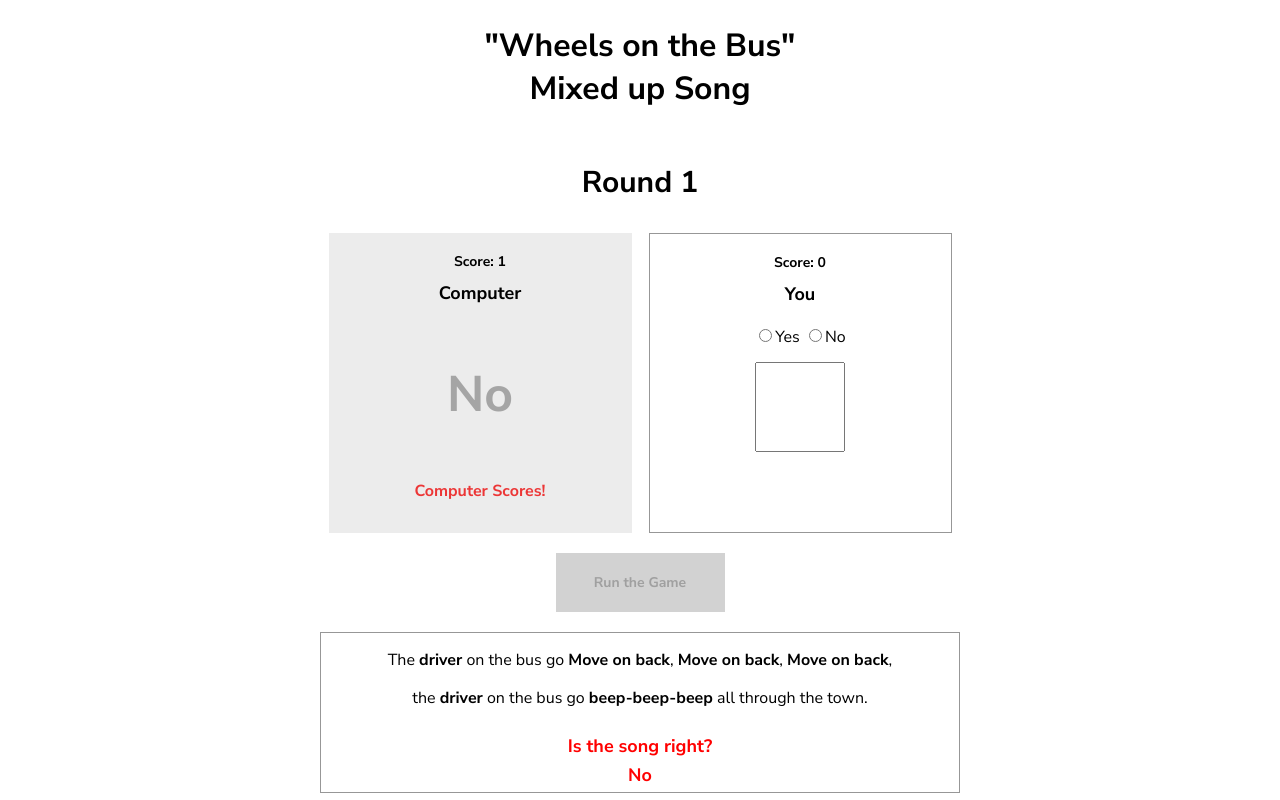
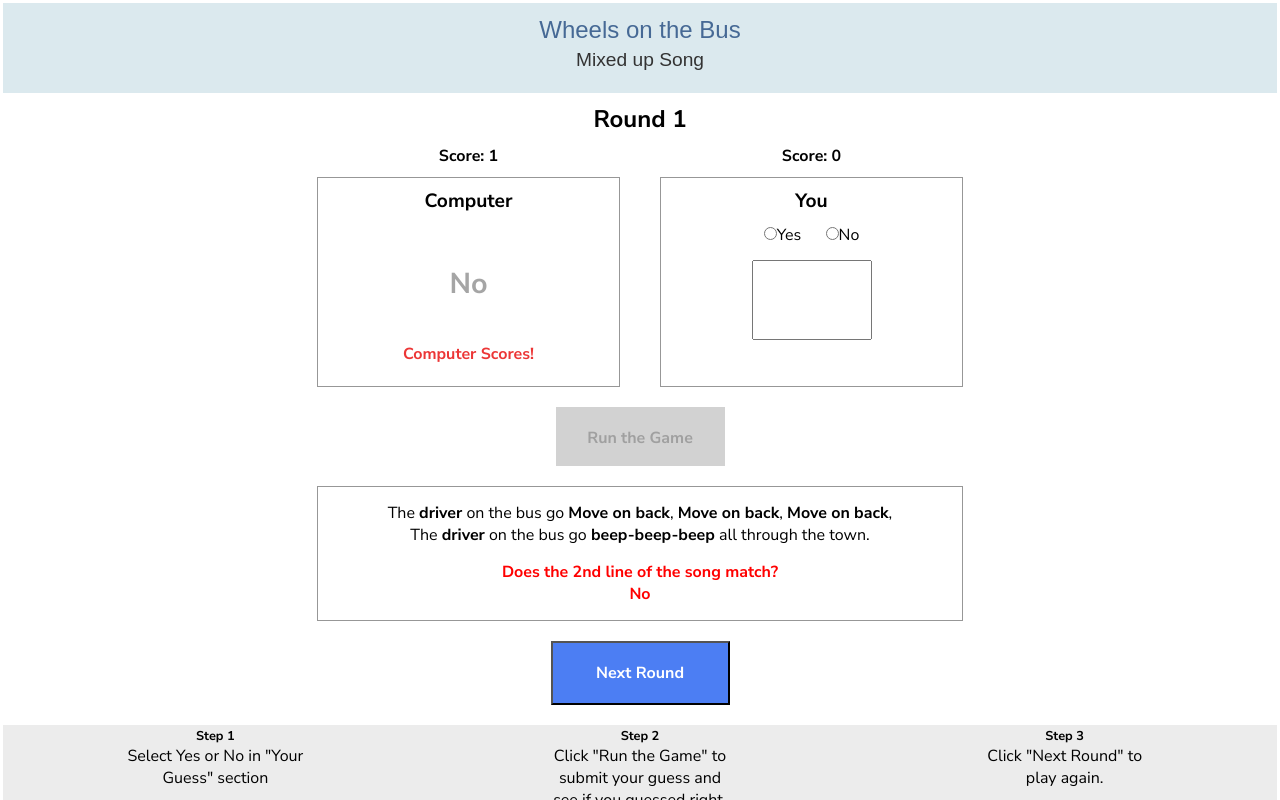
Before and after one commit to sobolevalena21/js-html_my-song-game, a plain HTML site: page index.html in a window 1280 px wide. Both pictures are taken after a click on the button "Run the Game". Shown: the top 800 px of the page. Drawn offline with Linux system fonts and the light colour scheme.

Commit message:
Fix last formula, improve css

```diff
--- a/game.js
+++ b/game.js
@@ -31,24 +31,25 @@ const nextRoundButton = document.getElementById('next-round')
 //Clicking on 'Run the Game' Button:
 runGameButton.addEventListener('click', () => {
    //Display the compiled song:
-  songResultLabel.innerText = 'Is the song right?';
+  songResultLabel.innerText = 'Does the 2nd line of the song match?';
 
-  const part = generatePart();
-  const sound1 = generateSound1();
-  const sound2 = generateSound2();
+  const nums = generateRandomNums();
+  const part = parts[nums[0]];
+  const sound1 = sounds[nums[0]];
+  const sound2 = sounds[nums[1]];
 
-  for(i=0; i< partDisplays.length; i++){
+  for(i=0; i<partDisplays.length; i++){
     partDisplays[i].innerHTML = part;
      };
-  for(i=0; i< sound1Displays.length; i++){
+  for(i=0; i<sound1Displays.length; i++){
     sound1Displays[i].innerHTML = sound1;
      };
-  for(i=0; i< sound2Displays.length; i++){
+  for(i=0; i<sound2Displays.length; i++){
     sound2Displays[i].innerHTML = sound2;
      };
 
    // Generate the random answers:
-  target = generateSongResult(); //Function defined in Script.js.
+  target = sound1===sound2 ? 'Yes' : 'No'; //Function defined in Script.js.
     // Retrieve the player's guess
   const currentHumanGuess = humanGuessInput.elements["human-guess"].value;
     // Make a random 'computer guess'
--- a/index.html
+++ b/index.html
@@ -7,35 +7,38 @@
     <link rel="stylesheet" href="./style.css">
   </head>
   <body>
-      <div class="game-container">
-        <header>
-          <h1>"Wheels on the Bus" <br> Mixed up Song</h1>
-        </header>
-
+    <main>
+      <div class="game-name">
+        <h1>Wheels on the Bus</h1>
+        <h2> Mixed up Song</h2>
+      </div>
       <div class="rounds">
-          <p class="round-label">Round <span id="round-number">1</span></p>
+        <p>Round <span id="round-number">1</span></p>
       </div>
 
       <div class="guessing-area">
+        <div class="container">
+            <p class="score-label">Score: <span id="computer-score">0</span></p>
           <div class="guess computer-guess">
-            <div class="guess-title">
-              <p class="score-label">Score: <span id="computer-score">0</span></p>
               <p class="player-label">Computer</p>
-            </div>
               <p id="computer-guess">?</p>
               <p class="winning-text" id="computer-wins"></p>
             </div>
+        </div>
+
+        <div class="container">
+          <p class="score-label">Score: <span id="human-score">0</span></p>
           <div class="guess human-guess">
-            <div class="guess-title">
-              <p class="score-label">Score: <span id="human-score">0</span></p>
               <p class="player-label">You</p>
-            </div>
               <form id = "human-guess">
+                <div class = "radio-wrap">
                   <label><input class = "radio" type="radio" id="radioYes" name="human-guess" value="Yes">Yes</label>
                   <label><input class = "radio" type="radio" id="radioNo" name="human-guess" value="No">No</label>
+                </div>
                 <input id = "guess-field" type = "text">
                 </form>
               <p class="winning-text" id="human-wins"></p>
+          </div>
         </div>
       </div>
 
@@ -43,7 +46,7 @@
 
       <div id="song-result">
           <p>The <span class="part">______</span> on the bus go <span class="sound1">______</span>, <span class="sound1">______</span>, <span class="sound1">______</span>,</p>
-          <p>the <span class="part">______</span> on the bus go <span class="sound2">______</span> all through the town.</p>
+          <p>The <span class="part">______</span> on the bus go <span class="sound2">______</span> all through the town.</p>
           <p id ="song-result-label"></p>
           <p id="target-answer"></p>
         </div>
@@ -51,10 +54,9 @@
       <div class="next-round-container">
           <button class="button" id="next-round" disabled>Next Round</button>
         </div>
+    </main>
 
-      </div>
-
-      <div class="instructions">
+      <footer class="instructions">
         <div class="instruction">
           <h3>Step 1</h3>
           <p>Select Yes or No in "Your Guess" section</p>
@@ -67,7 +69,7 @@
           <h3>Step 3</h3>
           <p>Click "Next Round" to play again.</p>
         </div>
-      </div>
+      </footer>
 
       <script src="./script.js"></script>
       <script src="./game.js"></script>
--- a/script.js
+++ b/script.js
@@ -10,25 +10,6 @@ const generateRandomNums =() => {
     let randomNum1 = Math.floor(Math.random()*4);
     let randomNum2 = Math.floor(Math.random()*4);
     return [randomNum1, randomNum2];
-}
-const nums = generateRandomNums();
-
-const generateSongResult = () => {
-    var sound1=sounds[nums[0]];
-    var sound2=sounds[nums[1]];;
-    return sound1===sound2 ? 'Yes' : 'No';
-}
-
-const generatePart =() => {
-    var part=parts[nums[0]];
-    return part;
-}
-
-const generateSound1 = () => {
-    return sound1=sounds[nums[0]];
-}
-const generateSound2 = () => {
-    return sound2=sounds[nums[1]];
 }
 
 const generateCompAnswer = () => {
--- a/style.css
+++ b/style.css
@@ -1,6 +1,12 @@
 * {
   font-family: 'Nunito Sans';
   box-sizing: border-box;
+  margin: 0 auto;
+  padding: 0;
+}
+
+html {
+  font-size: 100%;
 }
 
 body {
@@ -9,112 +15,106 @@ body {
   background-color: #fff;
 }
 
-.game-container {
-  max-width: 640px;
-  margin: 0 auto;
-  text-align: center;
-}
-
-header {
-  display: flex;
-  justify-content: center
-}
-
-.rounds {
+main {
   display: flex;
   flex-direction: column;
   align-items: center;
-  margin-bottom: 30px;
+}
+.game-name {
+  background-color: #DBE9EE;
+  box-sizing: border-box;
+  text-align: center;
+  width: 100%;
+  line-height: 1.4;
+  padding: 10px;
+}
+h1 {
+  color: #466995;
+    font-family: 'Oswald', sans-serif;
+    font-size: 1.5rem;
+    font-weight: 300;
+  }
+
+h2 {
+    color: #333;
+    font-family: 'Varela Round', sans-serif;
+    font-size: 1.2rem;
+    font-weight: 100;
+    padding-bottom: 10px;
+  }
+
+
+.rounds {
+  text-align: center;
+  font-size: 1.5rem;
+  font-weight: 700;
+  margin: 10px auto;
 }
 
-.round-label {
-  font-size: 30px;
+.guessing-area {
+  display: flex;
+  align-items: flex-start;
+  margin-bottom: 20px;
+}
+
+.container {
+  display: flex;
+  flex-direction: column;
+  align-items: center;
+  margin: 0 20px;
+}
+.score-label {
+  font-size: 1rem;
   font-weight: 700;
-  margin-bottom: 0px;
+  margin-bottom: 10px;
 }
 
 .guess {
   min-width: 303px;
-  height: 300px;
+  height: 210px;
   display: flex;
   flex-direction: column;
   align-items: center;
-  padding: 19px;
-}
-
-.guessing-area {
-  display: flex;
-  justify-content: space-around;
-  align-items: flex-start;
-  margin-bottom: 20px;
-}
-
-.guess-title {
-  display: flex;
-  flex-direction: column;
-  align-items: center;
-  justify-content: flex-start;
-  margin-bottom: 0px;
+  border: 1px solid #979797;
 }
 
 .player-label {
-  font-size: 18px;
+  font-size: 1.2rem;
   font-weight: 700;
-  margin: 10px auto 20px auto;
+  padding: 10px;
 }
 
-.score-label {
-  font-size: 14px;
-  font-weight: 700;
-  margin: 0;
-}
-
-.target-guess {
-  display: flex;
-  flex-direction: column;
-  align-items: center;
-  justify-content: flex-start;
-}
-
-.computer-guess {
-  background-color: #ececec;
-}
 
 #computer-guess {
-  font-size: 50px;
+  font-size: 1.8rem;
   font-weight: 700;
   color: #a5a5a5;
-  margin: 35px;
-}
-
-.human-guess {
-  border: 1px solid #979797;
+  margin: 2.5rem auto;
 }
 
 #guess-field {
-  height: 90px;
-  width: 90px;
-  font-size: 30px;
+  height: 80px;
+  width: 120px;
+  font-size: 1.8rem;
   text-align: center;
   margin: 14px auto;
   display: block;
 }
 
+.radio-wrap {
+  display: flex;
+  justify-content: space-between;
 
+}
  .radio > input {
   border: solid 1px #4c7ef3;
-  display: inline-block;
   width: 45px;
   height: 35px;
-  font-size: 12px;
+  font-size: 0.8rem;
   font-weight: 700;
   color: #4c7ef3;
   cursor: pointer;
-}
-
-.radio > label {
-  display: flex;
-  justify-content: space-around;
+  padding: 5px;
 }
 
 
@@ -130,7 +130,7 @@ header {
   height: 59px;
   border: none;
   font-weight: 700;
-  font-size: 14px;
+  font-size: 1rem;
 }
 
 input[type=text]::-webkit-inner-spin-button {
@@ -144,29 +144,47 @@ input[type=text]::-webkit-inner-spin-button {
 #song-result {
   margin: 20px auto;
   border: 1px solid #979797;
+  width: 646px;
+  display: flex;
+  flex-direction: column;
+  align-items:center;
+  justify-content:center;
 }
 
-#song-result-label, #target-answer {
-  font-size: 18px;
+/* vertically centers all elements in the #song-result */
+#song-result > p {
+  margin-top: auto;
+  margin-bottom: auto;
+  padding:
+}
+
+#song-result p:first-child {
+  margin-top: 15px;
+}
+
+#song-result p:last-child {
+  margin-bottom: 15px;
+}
+
+#song-result-label {
+  font-size: 1rem;
   font-weight: 700;
-  margin: 25px auto 5px auto;
+  padding-top: 15px;
   color: red;
 }
 
 #target-answer {
-  font-size: 18px;
+  font-size: 1rem;
   font-weight: 700;
-  margin: 5px;
   color: red;
 }
-
 
 #next-round {
   width: 179px;
   height: 64px;
-  font-size: 18px;
+  font-size: 1rem;
   font-weight: bold;
-  margin: 20px auto;
+  margin-bottom: 20px;
 }
 
 .button[disabled] {
@@ -189,7 +207,7 @@ input[type=text]::-webkit-inner-spin-button {
 }
 
 .instructions h3 {
-  font-size: 14px;
+  font-size: 0.8rem;
 }
 
 
```
Lines whose indentation alone changed are shown as unchanged.
